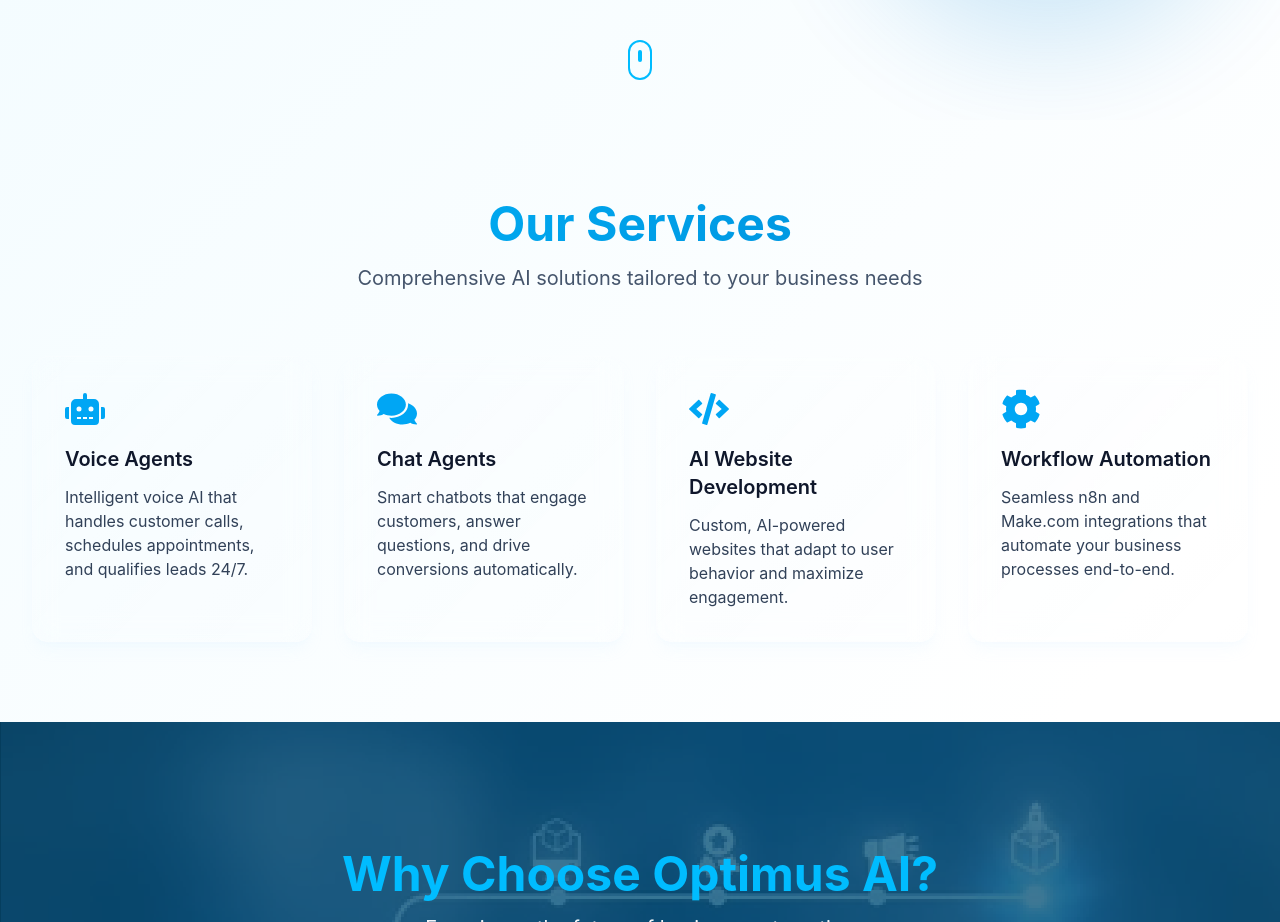
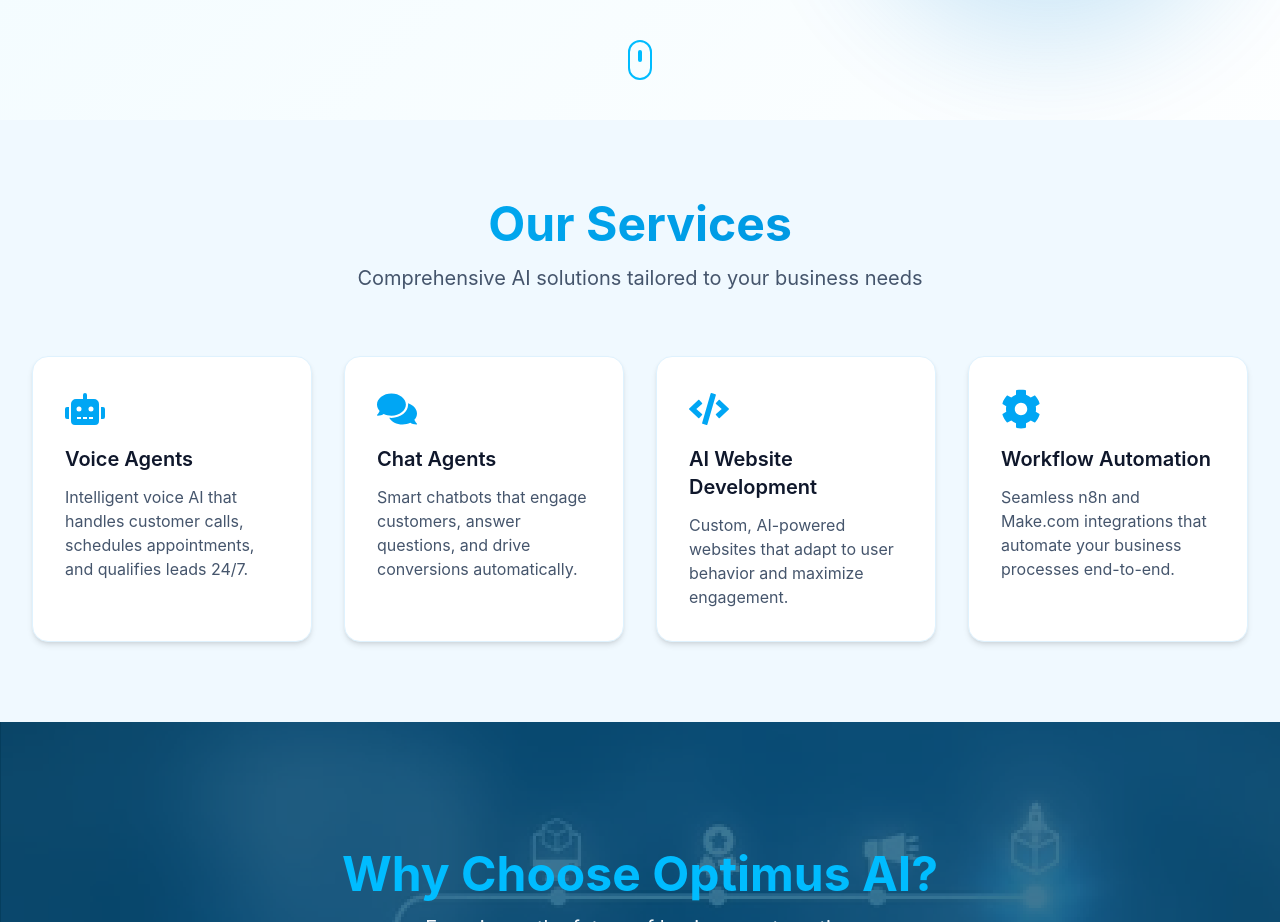
Before and after one commit to MusabRehman03/Optimus-ai-website, a Next.js app: page / in a window 1280 px wide. Shown: the part 680-1602 px from the top of the page. Built offline with nearby package versions, Linux system fonts and the light colour scheme.

Commit message:
feat: home page

```diff
--- a/app/page.js
+++ b/app/page.js
@@ -145,8 +145,8 @@
         </motion.div>
       </section>
 
-      {/* Services Section */}
-      <section className="py-20 px-4 sm:px-6 lg:px-8">
+  {/* Services Section */}
+  <section className="py-20 px-4 sm:px-6 lg:px-8 bg-sky-50">
         <div className="max-w-7xl mx-auto">
           <motion.div
             initial={{ opacity: 0, y: 20 }}
@@ -171,12 +171,12 @@
                 whileInView={{ opacity: 1, y: 0 }}
                 viewport={{ once: true }}
                 transition={{ duration: 0.5, delay: index * 0.1 }}
-                whileHover={{ scale: 1.05, y: -10 }}
-                className="p-8 rounded-2xl bg-gradient-to-br from-white/6 via-white/4 to-white/3 backdrop-blur-md border border-white/20 ring-1 ring-white/5 shadow-lg shadow-sky-200/10 hover:scale-105 hover:shadow-2xl hover:shadow-sky-300/15 transition-transform duration-300"
+                whileHover={{ scale: 1.03 }}
+                className="p-8 rounded-2xl bg-white border border-sky-100 shadow-md hover:shadow-xl transform hover:-translate-y-2 transition-all duration-300"
               >
                 <div className="text-sky-500 mb-4">{service.icon}</div>
                 <h3 className="text-xl font-semibold text-slate-900 mb-3">{service.title}</h3>
-                <p className="text-slate-700">{service.description}</p>
+                <p className="text-slate-600">{service.description}</p>
               </motion.div>
             ))}
           </div>
```
